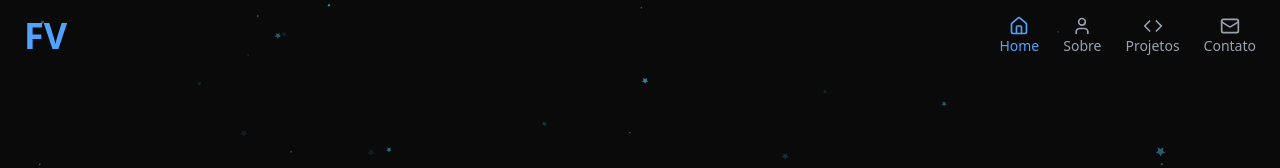
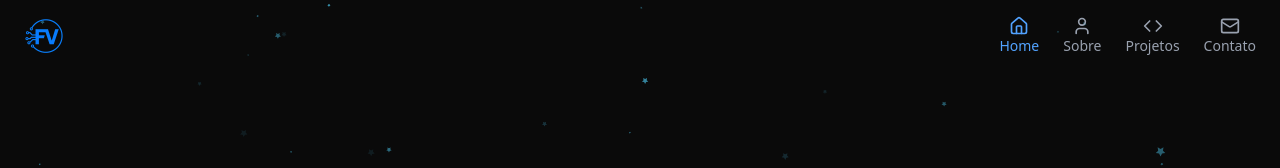
Before and after one commit to Franciscov25/portfolio, a React (Vite) app: page / in a window 1280 px wide. Shown: the top 168 px of the page. Built offline with nearby package versions, Linux system fonts and the light colour scheme.

Commit message:
Feat: adicionando logo

```diff
--- a/src/Components/Header.jsx
+++ b/src/Components/Header.jsx
@@ -2,6 +2,7 @@
 import React, { useState, useEffect } from 'react';
 import { Link, useLocation } from 'react-router-dom';
 import { Home as HomeIcon, User as UserIcon, Code as CodeIcon, Mail as MailIcon } from 'lucide-react'; // Ícones lucide-react
+import logo from '../assets/logo-fv.png';
 
 const Header = () => {
   const location = useLocation(); // Hook para pegar a localização atual da rota
@@ -31,12 +32,12 @@ const Header = () => {
   return (
     <header
       className={`fixed top-0 left-0 w-full z-50 py-4 px-6 flex items-center justify-between transition-colors duration-300
-        ${scrolled ? 'bg-zinc-900 bg-opacity-70 backdrop-blur-md shadow-lg' : 'bg-transparent'}`}
+        ${scrolled ? 'bg-zinc-900/40 bg-opacity-70 backdrop-blur-md shadow-lg' : 'bg-transparent'}`}
     >
       <div className="flex items-center space-x-2">
         {/* Logo ou Nome do Portfólio */}
         <Link to="/" className="text-orange-500 text-3xl font-bold flex items-center gap-2">
-          <span className="text-blue-400 text-4xl font-extrabold">FV</span>
+          <img src={logo} alt="Logo Francisco Vargas" className="w-10 h-10 rounded-full" />
         </Link>
       </div>
 
```
